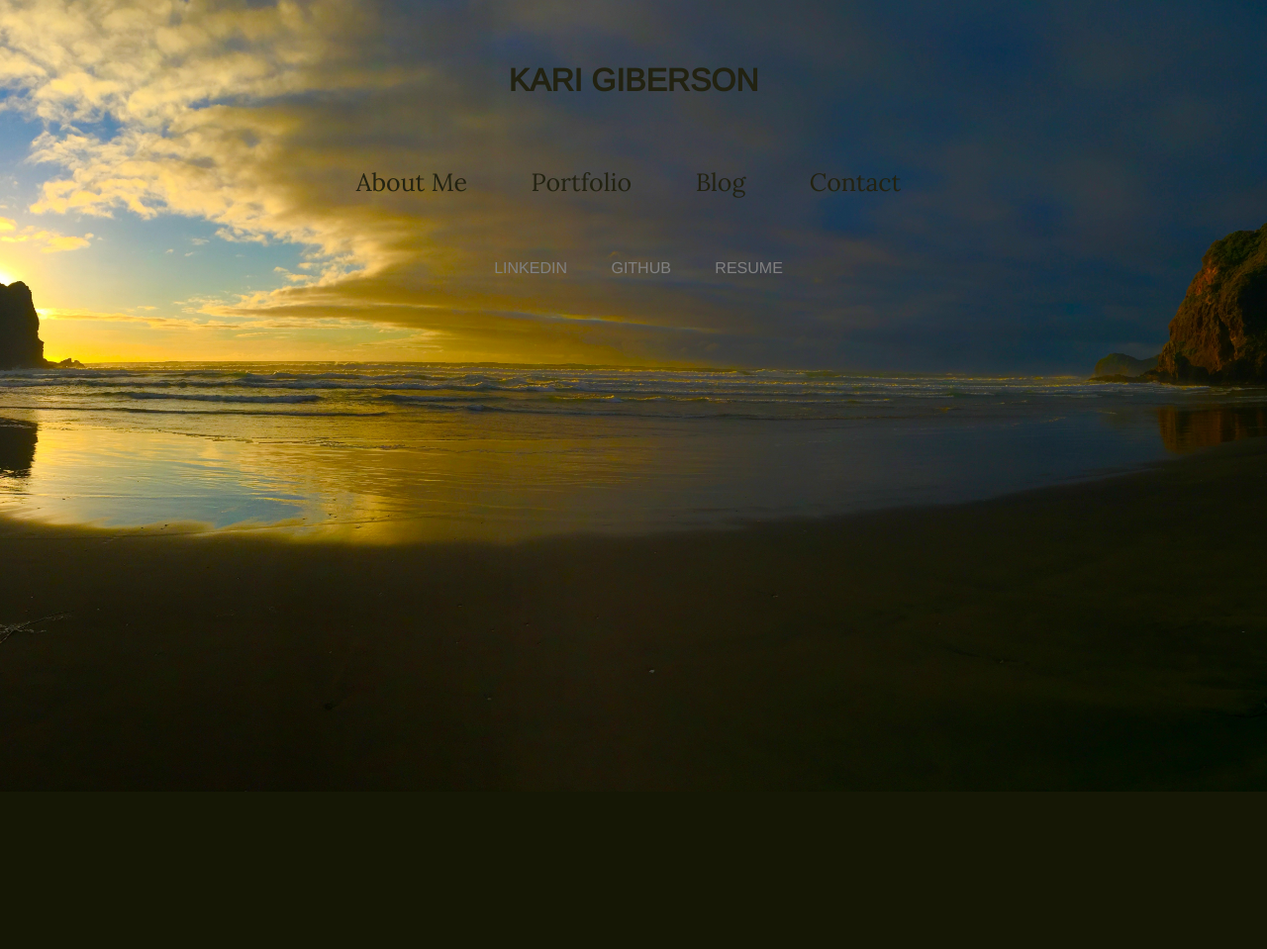
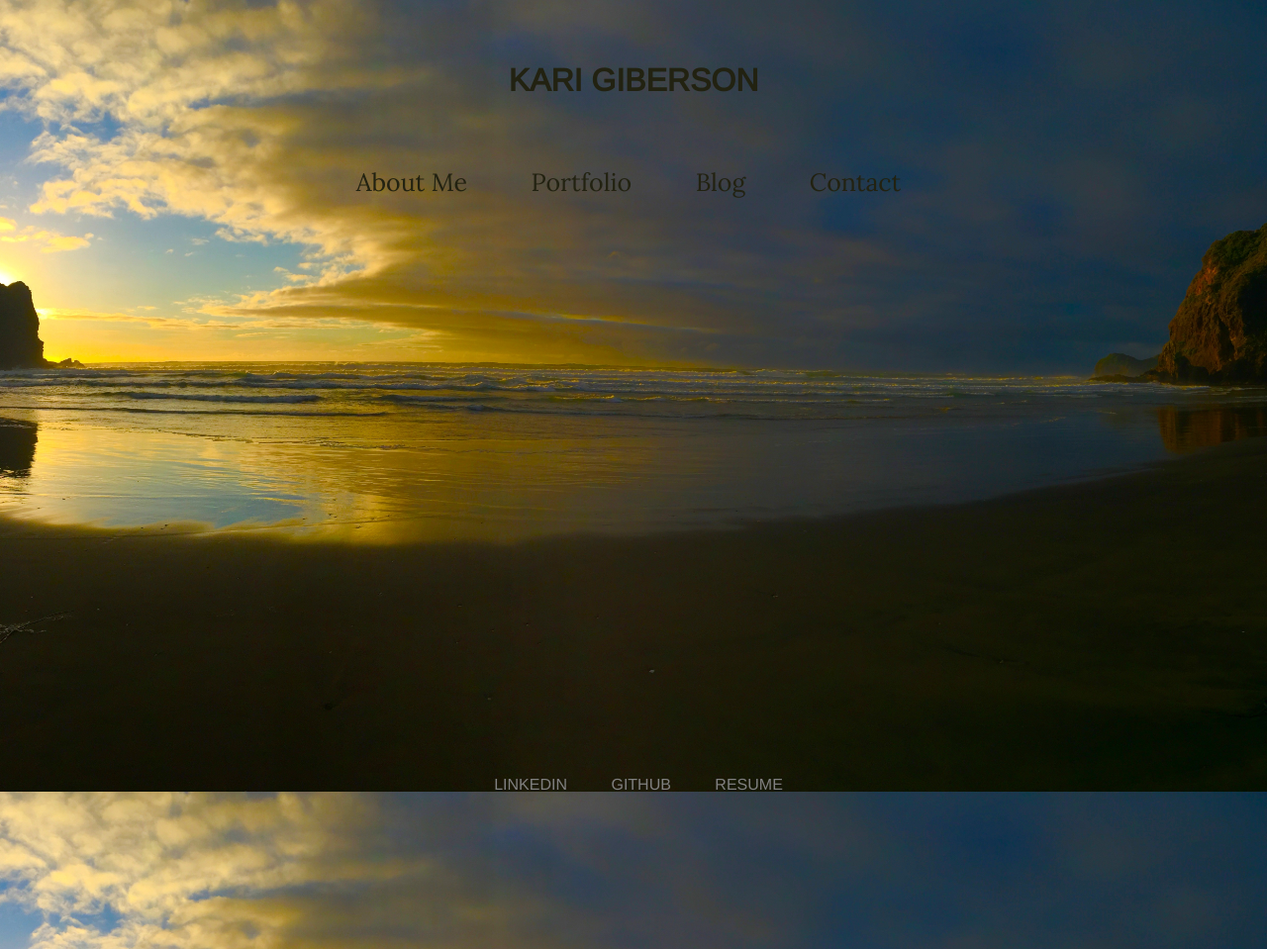
Before and after one commit to Kgiberson/KariGib.github.io, a PHP site: page / in a window 1280 px wide. Shown: the whole page at 99% size. Before the commit the page ends 800 px from the top, so only its background shows below. Run offline with PHP 8.4, Linux system fonts and the light colour scheme.

Commit message:
Add sticky footer to html index file

```diff
--- a/index.html
+++ b/index.html
@@ -6,10 +6,11 @@
     <title>KARI GIBERSON</title>
   </head>
   <body>
+    <div id="container">
     <header>
-      <h1 class="center"><a href="#">KARI GIBERSON</a></h1>
+      <h1><a href="#">KARI GIBERSON</a></h1>
     </header>
-    <section class="center">
+    <section>
       <nav>
         <ul class="navmain">
           <li><a id="orange-hover" href="#">About Me</a></li>
@@ -19,7 +20,9 @@
         </ul>
       </nav>
     </section>
-    <footer id="footer" class="center">
+      <div class="clearfooter"></div>
+  </div>
+    <footer id="footer">
       <nav>
         <ul class="footernav">
           <li><a href="https://www.linkedin.com/in/kari-giberson-91020251">LINKEDIN</a></li>
--- a/stylesheets/default.css
+++ b/stylesheets/default.css
@@ -6,14 +6,22 @@ html {
   background-size: cover;
 }
 
-.center {
+html, body {
+  height: 100%;
+}
+
+* {
   text-align: center;
+}
 
+#container {
+  min-height: 100%;
+  margin-bottom: -100px;
+  position: relative;
 }
 
 body {
   font-family:'Arimo', Times, serif;
-  text-align:center;
   color: #222211;
   position: relative;
   padding-bottom: 6em;
@@ -22,8 +30,6 @@ body {
 h1 {
   margin-top: 5%;
   margin-bottom:0;
-  color:#222211;
-  font-family: "Arimo", Times, serif
 }
 
 
@@ -72,9 +78,11 @@ a:hover {
 }
 
 #footer {
-  position:absolute;
-  right:0;
-  bottom:0;
-  left:0;
-  padding: 1rem;
+  position:relative;
+  height: 100px;
 }
+
+.clearfooter {
+  height: 100px;
+  clear: both;
+}
```
